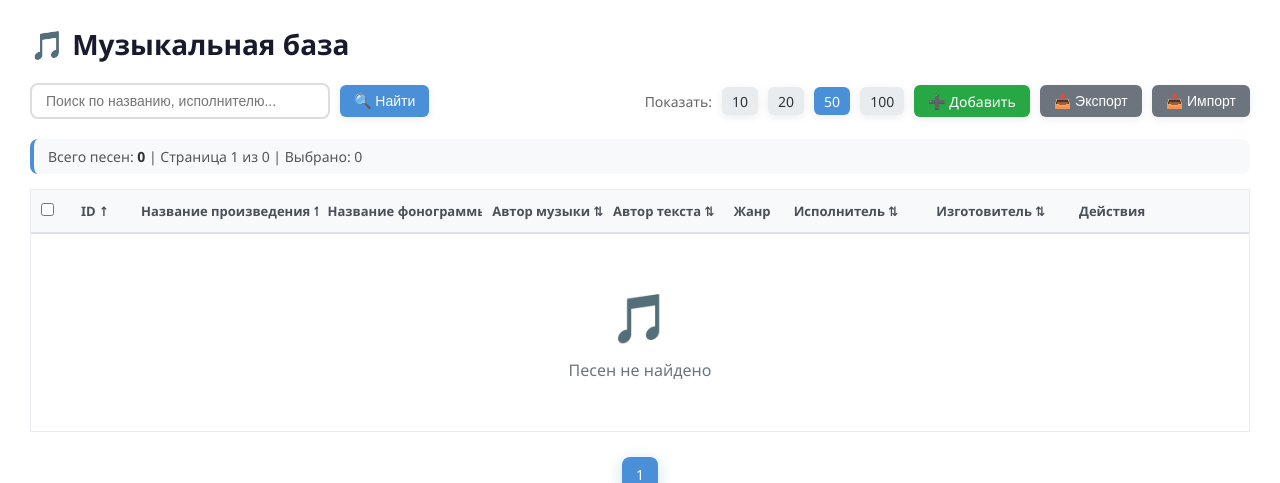
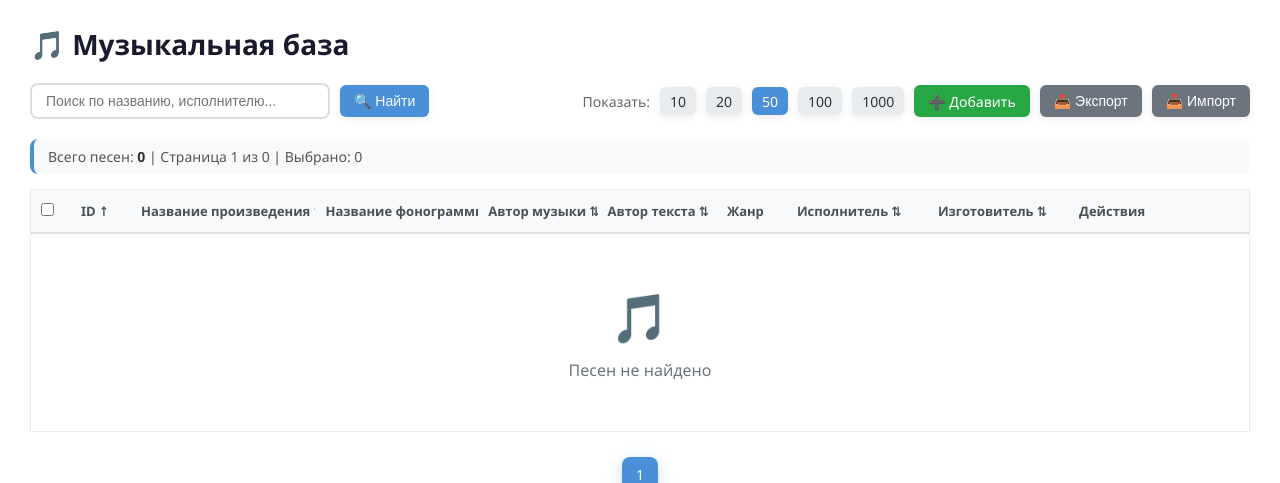
Before and after one commit to 69-FUNBOY-69/songs, a Flask app: page / in a window 1280 px wide. Shown: the top 483 px of the page. Run offline with Flask 3, Linux system fonts and the light colour scheme; data that the repository does not hold is empty.

Commit message:
index.html

```diff
--- a/templates/index.html
+++ b/templates/index.html
@@ -26,23 +26,22 @@
             <a href="/?per_page=20{% if search %}&search={{ search }}{% endif %}" class="btn btn-sm {% if per_page == 20 %}btn-primary{% else %}btn-outline{% endif %}">20</a>
             <a href="/?per_page=50{% if search %}&search={{ search }}{% endif %}" class="btn btn-sm {% if per_page == 50 %}btn-primary{% else %}btn-outline{% endif %}">50</a>
             <a href="/?per_page=100{% if search %}&search={{ search }}{% endif %}" class="btn btn-sm {% if per_page == 100 %}btn-primary{% else %}btn-outline{% endif %}">100</a>
+            <a href="/?per_page=1000{% if search %}&search={{ search }}{% endif %}" class="btn btn-sm {% if per_page == 1000 %}btn-primary{% else %}btn-outline{% endif %}">1000</a>
             <a href="/add" class="btn btn-success">➕ Добавить</a>
 
             <!-- Экспорт -->
             <div class="dropdown" style="position:relative; display:inline-block;">
                 <button class="btn btn-outline" onclick="toggleDropdown()">📤 Экспорт</button>
                 <div id="exportDropdown" style="display:none; position:absolute; background:white; border:1px solid #ddd; border-radius:8px; padding:5px 0; z-index:100; min-width:120px; box-shadow:0 4px 12px rgba(0,0,0,0.1);">
-                    <a href="/export?format=csv" class="btn" style="display:block; background:none; box-shadow:none; border-radius:0; padding:8px 16px; text-align:left; width:100%;">📄 CSV</a>
-                    <a href="/export?format=xlsx" class="btn" style="display:block; background:none; box-shadow:none; border-radius:0; padding:8px 16px; text-align:left; width:100%;">📊 XLSX</a>
-                    <a href="/export?format=txt" class="btn" style="display:block; background:none; box-shadow:none; border-radius:0; padding:8px 16px; text-align:left; width:100%;">📃 TXT</a>
+                    <a href="#" onclick="exportFormat('csv')" class="btn" style="display:block; background:none; box-shadow:none; border-radius:0; padding:8px 16px; text-align:left; width:100%;">📄 CSV</a>
+                    <a href="#" onclick="exportFormat('xlsx')" class="btn" style="display:block; background:none; box-shadow:none; border-radius:0; padding:8px 16px; text-align:left; width:100%;">📊 XLSX</a>
+                    <a href="#" onclick="exportFormat('txt')" class="btn" style="display:block; background:none; box-shadow:none; border-radius:0; padding:8px 16px; text-align:left; width:100%;">📃 TXT</a>
                 </div>
             </div>
 
-            <!-- Импорт -->
             <button class="btn btn-outline" onclick="document.getElementById('importFile').click()">📥 Импорт</button>
             <input type="file" id="importFile" style="display:none" accept=".csv,.txt,.xlsx,.xls" onchange="importFile(this)">
 
-            <!-- Массовое удаление -->
             <button class="btn btn-danger" id="deleteSelectedBtn" style="display:none;" onclick="deleteSelected()">🗑️ Удалить выбранные</button>
         </div>
     </div>
@@ -61,10 +60,10 @@
             <table>
                 <thead>
                     <tr>
-                        <th>
+                        <th style="width:40px;">
                             <input type="checkbox" id="selectAll" onchange="toggleAll(this)">
                         </th>
-                        <th>
+                        <th style="width:60px;">
                             <a href="/?sort_by=id&sort_order={% if sort_by == 'id' and sort_order == 'desc' %}asc{% else %}desc{% endif %}{% if search %}&search={{ search }}{% endif %}{% if per_page %}&per_page={{ per_page }}{% endif %}" class="sort-link">
                                 ID
                                 {% if sort_by == 'id' %}
@@ -74,8 +73,8 @@
                                 {% endif %}
                             </a>
                         </th>
-                        <th>
-                            <a href="/?sort_by=song_display_name&sort_order={% if sort_by == 'song_display_name' and sort_order == 'desc' %}asc{% else %}desc{% endif %}{% if search %}&search={{ search }}{% endif %}{% if per_page %}&per_page={{ per_page }}{% endif %}" class="sort-link">
+                        <th style="min-width:180px; max-width:220px;">
+                            <a href="/?sort_by=song_display_name&sort_order={% if sort_by == 'song_display_name' and sort_order == 'desc' %}asc{% else %}desc{% endif %}{% if search %}&search={{ search }}{% endif %}{% if per_page %}&per_page={{ per_page }}{% endif %}" class="sort-link" style="font-size:13px;">
                                 Название произведения
                                 {% if sort_by == 'song_display_name' %}
                                     {% if sort_order == 'desc' %}↓{% else %}↑{% endif %}
@@ -84,8 +83,8 @@
                                 {% endif %}
                             </a>
                         </th>
-                        <th>
-                            <a href="/?sort_by=track_duration&sort_order={% if sort_by == 'track_duration' and sort_order == 'desc' %}asc{% else %}desc{% endif %}{% if search %}&search={{ search }}{% endif %}{% if per_page %}&per_page={{ per_page }}{% endif %}" class="sort-link">
+                        <th style="min-width:160px; max-width:200px;">
+                            <a href="/?sort_by=track_duration&sort_order={% if sort_by == 'track_duration' and sort_order == 'desc' %}asc{% else %}desc{% endif %}{% if search %}&search={{ search }}{% endif %}{% if per_page %}&per_page={{ per_page }}{% endif %}" class="sort-link" style="font-size:13px;">
                                 Название фонограммы
                                 {% if sort_by == 'track_duration' %}
                                     {% if sort_order == 'desc' %}↓{% else %}↑{% endif %}
@@ -94,8 +93,8 @@
                                 {% endif %}
                             </a>
                         </th>
-                        <th>
-                            <a href="/?sort_by=music_author&sort_order={% if sort_by == 'music_author' and sort_order == 'desc' %}asc{% else %}desc{% endif %}{% if search %}&search={{ search }}{% endif %}{% if per_page %}&per_page={{ per_page }}{% endif %}" class="sort-link">
+                        <th style="min-width:130px; max-width:180px;">
+                            <a href="/?sort_by=music_author&sort_order={% if sort_by == 'music_author' and sort_order == 'desc' %}asc{% else %}desc{% endif %}{% if search %}&search={{ search }}{% endif %}{% if per_page %}&per_page={{ per_page }}{% endif %}" class="sort-link" style="font-size:13px;">
                                 Автор музыки
                                 {% if sort_by == 'music_author' %}
                                     {% if sort_order == 'desc' %}↓{% else %}↑{% endif %}
@@ -104,8 +103,8 @@
                                 {% endif %}
                             </a>
                         </th>
-                        <th>
-                            <a href="/?sort_by=lyrics_author&sort_order={% if sort_by == 'lyrics_author' and sort_order == 'desc' %}asc{% else %}desc{% endif %}{% if search %}&search={{ search }}{% endif %}{% if per_page %}&per_page={{ per_page }}{% endif %}" class="sort-link">
+                        <th style="min-width:130px; max-width:180px;">
+                            <a href="/?sort_by=lyrics_author&sort_order={% if sort_by == 'lyrics_author' and sort_order == 'desc' %}asc{% else %}desc{% endif %}{% if search %}&search={{ search }}{% endif %}{% if per_page %}&per_page={{ per_page }}{% endif %}" class="sort-link" style="font-size:13px;">
                                 Автор текста
                                 {% if sort_by == 'lyrics_author' %}
                                     {% if sort_order == 'desc' %}↓{% else %}↑{% endif %}
@@ -114,9 +113,11 @@
                                 {% endif %}
                             </a>
                         </th>
-                        <th>Жанр</th>
-                        <th>
-                            <a href="/?sort_by=artist_text&sort_order={% if sort_by == 'artist_text' and sort_order == 'desc' %}asc{% else %}desc{% endif %}{% if search %}&search={{ search }}{% endif %}{% if per_page %}&per_page={{ per_page }}{% endif %}" class="sort-link">
+                        <th style="width:70px; min-width:70px;">
+                            <span style="font-size:13px;">Жанр</span>
+                        </th>
+                        <th style="min-width:150px; max-width:200px;">
+                            <a href="/?sort_by=artist_text&sort_order={% if sort_by == 'artist_text' and sort_order == 'desc' %}asc{% else %}desc{% endif %}{% if search %}&search={{ search }}{% endif %}{% if per_page %}&per_page={{ per_page }}{% endif %}" class="sort-link" style="font-size:13px;">
                                 Исполнитель
                                 {% if sort_by == 'artist_text' %}
                                     {% if sort_order == 'desc' %}↓{% else %}↑{% endif %}
@@ -125,8 +126,8 @@
                                 {% endif %}
                             </a>
                         </th>
-                        <th>
-                            <a href="/?sort_by=phonogram_manufacturer&sort_order={% if sort_by == 'phonogram_manufacturer' and sort_order == 'desc' %}asc{% else %}desc{% endif %}{% if search %}&search={{ search }}{% endif %}{% if per_page %}&per_page={{ per_page }}{% endif %}" class="sort-link">
+                        <th style="min-width:150px; max-width:200px;">
+                            <a href="/?sort_by=phonogram_manufacturer&sort_order={% if sort_by == 'phonogram_manufacturer' and sort_order == 'desc' %}asc{% else %}desc{% endif %}{% if search %}&search={{ search }}{% endif %}{% if per_page %}&per_page={{ per_page }}{% endif %}" class="sort-link" style="font-size:13px;">
                                 Изготовитель
                                 {% if sort_by == 'phonogram_manufacturer' %}
                                     {% if sort_order == 'desc' %}↓{% else %}↑{% endif %}
@@ -135,7 +136,7 @@
                                 {% endif %}
                             </a>
                         </th>
-                        <th>Действия</th>
+                        <th style="width:180px; min-width:180px;">Действия</th>
                     </tr>
                 </thead>
                 <tbody>
@@ -162,15 +163,15 @@
                         <td><span class="truncate" title="{{ song.phonogram_manufacturer }}">{{ song.phonogram_manufacturer or '-' }}</span></td>
                         <td class="actions">
                             <div class="action-group">
-                                <a href="/song/{{ song.id }}" class="btn btn-primary btn-sm" title="Просмотр">👁️</a>
+                                <a href="/song/{{ song.id }}?page={{ page }}&search={{ search }}&per_page={{ per_page }}&sort_by={{ sort_by }}&sort_order={{ sort_order }}" class="btn btn-primary btn-sm" title="Просмотр">👁️</a>
                                 <span class="action-label">Просмотр</span>
                             </div>
                             <div class="action-group">
-                                <a href="/edit/{{ song.id }}" class="btn btn-warning btn-sm" title="Редактировать">✏️</a>
+                                <a href="/edit/{{ song.id }}?page={{ page }}&search={{ search }}&per_page={{ per_page }}&sort_by={{ sort_by }}&sort_order={{ sort_order }}" class="btn btn-warning btn-sm" title="Редактировать">✏️</a>
                                 <span class="action-label">Редактировать</span>
                             </div>
                             <div class="action-group">
-                                <button onclick="deleteSingle({{ song.id }}, '{{ song.song_display_name|escape }}')" class="btn btn-danger btn-sm" title="Удалить">🗑️</button>
+                                <button onclick="deleteSingle({{ song.id }})" class="btn btn-danger btn-sm" title="Удалить">🗑️</button>
                                 <span class="action-label">Удалить</span>
                             </div>
                         </td>
@@ -216,7 +217,6 @@
     </div>
 </div>
 
-<!-- ===== МОДАЛЬНОЕ ОКНО ДЛЯ ВВОДА СТРАНИЦЫ ===== -->
 <div id="pageModal" style="display:none; position:fixed; top:0; left:0; width:100%; height:100%; background:rgba(0,0,0,0.5); z-index:9999; justify-content:center; align-items:center;">
     <div style="background:white; padding:30px 40px; border-radius:16px; box-shadow:0 20px 60px rgba(0,0,0,0.3); max-width:400px; width:90%; text-align:center;">
         <h3 style="margin-top:0; margin-bottom:15px; color:#1a1a2e;">Перейти на страницу</h3>
@@ -229,14 +229,12 @@
     </div>
 </div>
 
-<!-- ===== МОДАЛЬНОЕ ОКНО ДЛЯ ПОДТВЕРЖДЕНИЯ УДАЛЕНИЯ ОДНОЙ ЗАПИСИ ===== -->
 <div id="deleteModal" style="display:none; position:fixed; top:0; left:0; width:100%; height:100%; background:rgba(0,0,0,0.5); z-index:9999; justify-content:center; align-items:center;">
     <div style="background:white; padding:35px 40px; border-radius:16px; box-shadow:0 20px 60px rgba(0,0,0,0.3); max-width:420px; width:90%; text-align:center;">
         <div style="font-size:48px; margin-bottom:10px;">🗑️</div>
         <h3 style="margin-top:0; margin-bottom:10px; color:#1a1a2e;">Удалить запись?</h3>
         <p style="color:#666; margin-bottom:20px; font-size:15px; line-height:1.5;">
-            Вы уверены, что хотите удалить эту песню?<br>
-            <span id="deleteSongName" style="font-weight:600; color:#dc3545;"></span>
+            Вы уверены, что хотите удалить эту песню?
         </p>
         <p style="color:#999; font-size:13px; margin-bottom:20px;">Это действие нельзя отменить.</p>
         <div style="display:flex; gap:10px; justify-content:center;">
@@ -246,7 +244,6 @@
     </div>
 </div>
 
-<!-- ===== МОДАЛЬНОЕ ОКНО ДЛЯ ПОДТВЕРЖДЕНИЯ МАССОВОГО УДАЛЕНИЯ ===== -->
 <div id="deleteMassModal" style="display:none; position:fixed; top:0; left:0; width:100%; height:100%; background:rgba(0,0,0,0.5); z-index:9999; justify-content:center; align-items:center;">
     <div style="background:white; padding:35px 40px; border-radius:16px; box-shadow:0 20px 60px rgba(0,0,0,0.3); max-width:420px; width:90%; text-align:center;">
         <div style="font-size:48px; margin-bottom:10px;">⚠️</div>
@@ -262,7 +259,6 @@
     </div>
 </div>
 
-<!-- ===== МОДАЛЬНОЕ ОКНО ДЛЯ РЕЗУЛЬТАТОВ ИМПОРТА ===== -->
 <div id="importResultModal" style="display:none; position:fixed; top:0; left:0; width:100%; height:100%; background:rgba(0,0,0,0.5); z-index:9999; justify-content:center; align-items:center;">
     <div style="background:white; padding:35px 40px; border-radius:16px; box-shadow:0 20px 60px rgba(0,0,0,0.3); max-width:420px; width:90%; text-align:center;">
         <div id="importResultIcon" style="font-size:48px; margin-bottom:10px;">✅</div>
@@ -273,7 +269,6 @@
 </div>
 
 <script>
-    // === Выпадающее меню экспорта ===
     function toggleDropdown() {
         var dropdown = document.getElementById('exportDropdown');
         if (dropdown.style.display === 'block') {
@@ -290,7 +285,6 @@
         }
     });
 
-    // === Открытие модального окна для ввода страницы ===
     function goToPage() {
         var modal = document.getElementById('pageModal');
         var input = document.getElementById('pageInput');
@@ -299,12 +293,10 @@
         input.select();
     }
 
-    // === Закрытие модального окна страницы ===
     function closePageModal() {
         document.getElementById('pageModal').style.display = 'none';
     }
 
-    // === Переход на страницу из модального окна ===
     function goToPageSubmit() {
         var input = document.getElementById('pageInput');
         var totalPages = {{ total_pages }};
@@ -330,21 +322,14 @@
             input.focus();
             input.select();
         }
-    }
 
-    // === ПЕРЕМЕННЫЕ ДЛЯ УДАЛЕНИЯ ===
     var deleteId = null;
-    var deleteName = '';
 
-    // === Удаление одной записи (с красивым подтверждением) ===
-    function deleteSingle(id, name) {
+    function deleteSingle(id) {
         deleteId = id;
-        deleteName = name || 'эту песню';
-        document.getElementById('deleteSongName').textContent = deleteName;
         document.getElementById('deleteModal').style.display = 'flex';
     }
 
-    // === Подтверждение удаления одной записи ===
     function confirmDelete() {
         if (deleteId === null) return;
         fetch('/delete/' + deleteId, { method: 'POST' })
@@ -358,13 +343,11 @@
             });
     }
 
-    // === Закрытие модалки удаления одной записи ===
     function closeDeleteModal() {
         document.getElementById('deleteModal').style.display = 'none';
         deleteId = null;
     }
 
-    // === Массовое удаление (с красивым подтверждением) ===
     var massDeleteIds = [];
 
     function deleteSelected() {
@@ -399,13 +382,11 @@
         });
     }
 
-    // === Закрытие модалки массового удаления ===
     function closeMassDeleteModal() {
         document.getElementById('deleteMassModal').style.display = 'none';
         massDeleteIds = [];
     }
 
-    // === Импорт файла (с красивым результатом) ===
     function importFile(input) {
         if (!input.files || input.files.length === 0) return;
         var file = input.files[0];
@@ -464,12 +445,34 @@
         });
     }
 
-    // === Закрытие модалки результата импорта ===
     function closeImportResultModal() {
         document.getElementById('importResultModal').style.display = 'none';
     }
 
-    // === Закрытие модалок по Esc ===
+    function exportFormat(format) {
+        var checkboxes = document.querySelectorAll('.row-checkbox:checked');
+        var ids = [];
+        for (var i = 0; i < checkboxes.length; i++) {
+            ids.push(parseInt(checkboxes[i].value));
+        }
+
+        var url = '/export?format=' + format;
+        if (ids.length > 0) {
+            url += '&ids=' + ids.join(',');
+        }
+
+        var params = new URLSearchParams(window.location.search);
+        for (var [key, value] of params) {
+            if (key !== 'ids' && key !== 'format') {
+                url += '&' + key + '=' + encodeURIComponent(value);
+            }
+        }
+
+        window.location.href = url;
+
+        document.getElementById('exportDropdown').style.display = 'none';
+    }
+
     document.addEventListener('keydown', function(e) {
         if (e.key === 'Escape') {
             closePageModal();
@@ -485,7 +488,6 @@
         }
     });
 
-    // === Закрытие модалок по клику вне окна ===
     document.getElementById('pageModal').addEventListener('click', function(e) {
         if (e.target === this) closePageModal();
     });
@@ -499,7 +501,6 @@
         if (e.target === this) closeImportResultModal();
     });
 
-    // === Выделение всех ===
     function toggleAll(master) {
         var checkboxes = document.querySelectorAll('.row-checkbox');
         for (var i = 0; i < checkboxes.length; i++) {
@@ -508,7 +509,6 @@
         updateSelectedCount();
     }
 
-    // === Счётчик выбранных ===
     function updateSelectedCount() {
         var checkboxes = document.querySelectorAll('.row-checkbox:checked');
         document.getElementById('selectedCount').textContent = 'Выбрано: ' + checkboxes.length;
@@ -520,7 +520,6 @@
         }
     }
 
-    // === Сохранение сортировки для кнопок per_page ===
     document.querySelectorAll('.btn[href*="per_page"]').forEach(function(el) {
         var href = el.getAttribute('href');
         if (href && href.indexOf('sort_by') === -1) {
```
